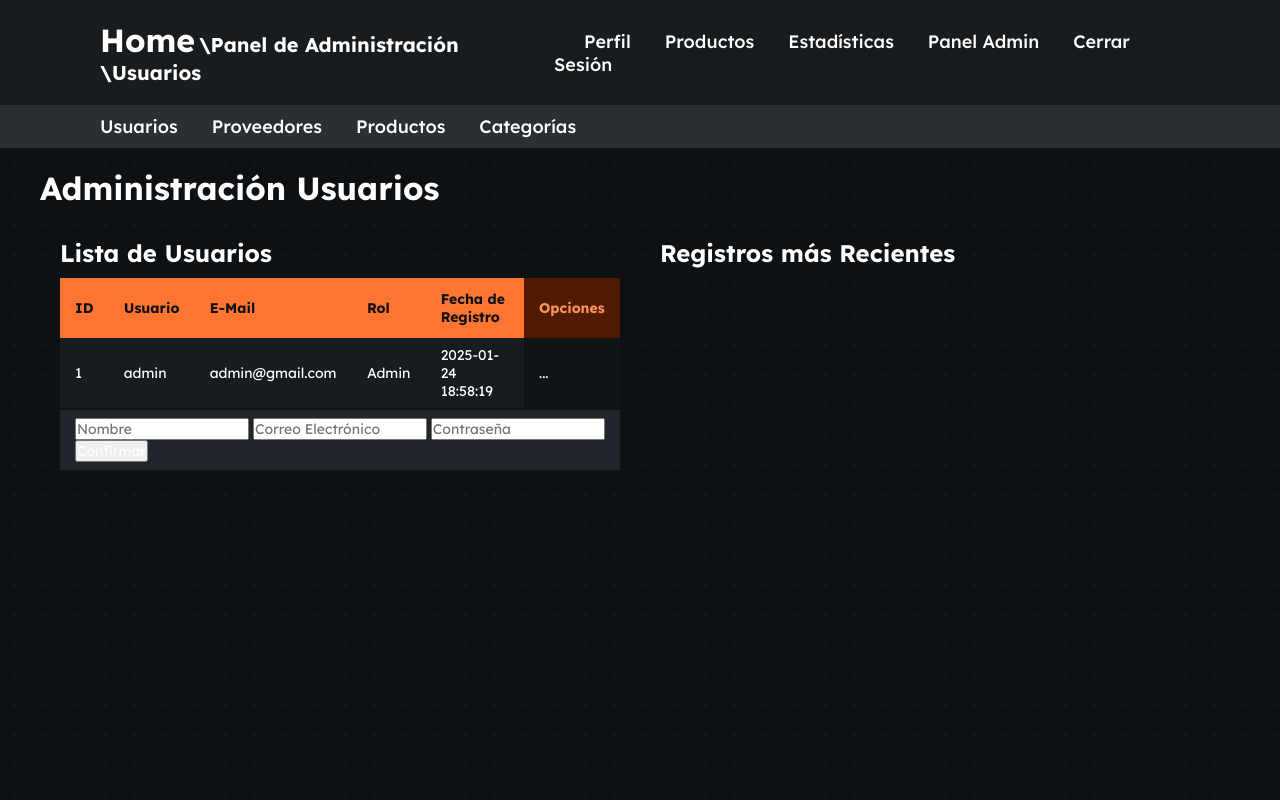
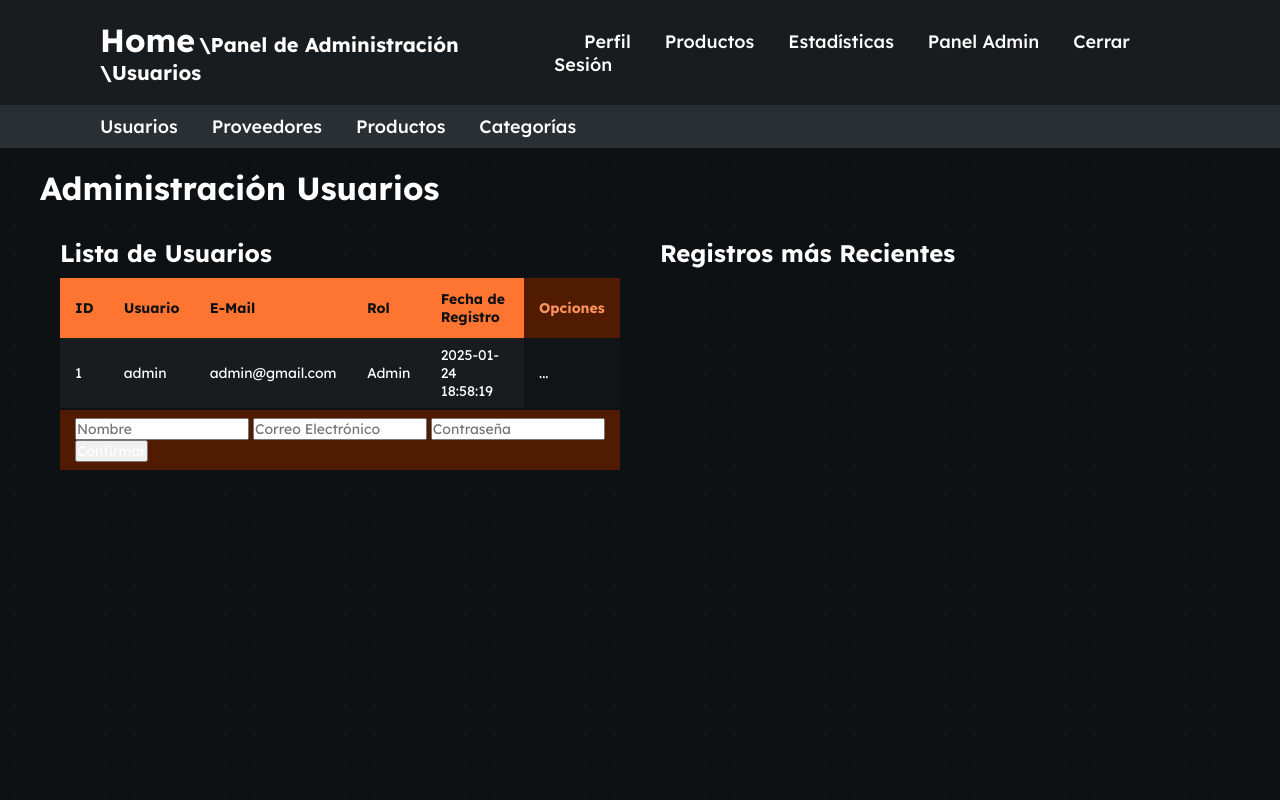
Before and after one commit to ElHeyne/ProyectoFinalTS, a Flask app: page /admin-panel/users in a window 1280 px wide. Run offline with Flask 3, Linux system fonts and the light colour scheme; a user stored in the database is signed in; data comes from the database, SQL or seed files in the repository.

Commit message:
Introducción de Variables css
Se añaden variables css para manejar los colores de la pagina de manera dinamica.

Tambien se modifican los nombres de las clases de tables.css y la estructura del mismo.

Se añade el campo autocomplete='off' en admin_users.html

```diff
--- a/src/static/main.css
+++ b/src/static/main.css
@@ -8,7 +8,7 @@
 
 body{
     min-height: 100dvh;
-    background-color: #0e1114; /*Old #181414*/
+    background-color: var(--background-gray); /*Old #181414*/
 }
 
     .general-body{
--- a/src/static/tables.css
+++ b/src/static/tables.css
@@ -7,7 +7,7 @@
 }
 
     /* Titulos de contenido */
-    .table-type-1 thead .thead-title {
+    .table-type-1 thead tr .th-title {
         background-color: #fd7530;
         text-align: left;
         color: #0e1114;
@@ -15,7 +15,7 @@
     }
 
     /* Titulos de optiones */
-    .table-type-1 thead .thead-option {
+    .table-type-1 thead tr .th-option {
         background-color: #501b00;
         text-align: left;
         color: #fd935d;
@@ -38,20 +38,36 @@
     }
 
     /* Fila de opciones */
-    .table-type-1 tbody .tbody-option {
+    .table-type-1 tbody tr .td-option {
         background-color: #101416;
         border-bottom: 2px solid #0e1114;
         transition: 0.2s;
     }
 
-    .table-type-1.alternate tbody tr:nth-of-type(even) .tbody-option {
+    .table-type-1.alternate tbody tr:nth-of-type(even) .td-option {
         background-color: #151a1f;
     }
 
-    .table-type-1.table-type-1.hover tbody tr:hover .tbody-option {
+    .table-type-1.hover tbody tr:hover .td-option {
         color: #fd935d;
         background-color: #0e1114;
     }
+
+    /* Fila de formulario */
+    .table-type-1 tbody tr .td-form {
+        background-color: #501b00;
+        border-bottom: 2px solid #0e1114;
+    }
+
+    .table-type-1.alternate tbody tr:nth-of-type(even) .td-form {
+        background-color: #501b00;
+    }
+
+    .table-type-1.hover tbody tr:hover .td-form {
+        color: #fd935d;
+        background-color: #501b00;
+    }
+
 
     /* Tamaño de celdas */
     .table-type-1 tbody td {
--- /dev/null
+++ b/src/static/variables.css
@@ -0,0 +1,3 @@
+:root {
+    --background-gray: #0e1114;
+}
--- a/src/templates/admin.html
+++ b/src/templates/admin.html
@@ -8,6 +8,7 @@
     <title>Panel de Administrador</title>
 
     <!--stylesheets-->
+    <link rel="stylesheet" href="../static/variables.css">
     <link rel="stylesheet" href="../static/main.css">
     <link rel="stylesheet" href="../static/containers.css">
     <link rel="stylesheet" href="../static/navbars.css">
--- a/src/templates/admin_categories.html
+++ b/src/templates/admin_categories.html
@@ -8,6 +8,7 @@
     <title>Panel de Administrador - Categorías</title>
 
     <!--stylesheets-->
+    <link rel="stylesheet" href="../static/variables.css">
     <link rel="stylesheet" href="../static/main.css">
     <link rel="stylesheet" href="../static/containers.css">
     <link rel="stylesheet" href="../static/navbars.css">
--- a/src/templates/admin_products.html
+++ b/src/templates/admin_products.html
@@ -8,6 +8,7 @@
     <title>Panel de Administrador - Productos</title>
 
     <!--stylesheets-->
+    <link rel="stylesheet" href="../static/variables.css">
     <link rel="stylesheet" href="../static/main.css">
     <link rel="stylesheet" href="../static/containers.css">
     <link rel="stylesheet" href="../static/navbars.css">
--- a/src/templates/admin_suppliers.html
+++ b/src/templates/admin_suppliers.html
@@ -8,6 +8,7 @@
     <title>Panel de Administrador - Proveedores</title>
 
     <!--stylesheets-->
+    <link rel="stylesheet" href="../static/variables.css">
     <link rel="stylesheet" href="../static/main.css">
     <link rel="stylesheet" href="../static/containers.css">
     <link rel="stylesheet" href="../static/navbars.css">
--- a/src/templates/admin_users.html
+++ b/src/templates/admin_users.html
@@ -8,6 +8,7 @@
     <title>Panel de Administrador - Usuarios</title>
 
     <!--stylesheets-->
+    <link rel="stylesheet" href="../static/variables.css">
     <link rel="stylesheet" href="../static/main.css">
     <link rel="stylesheet" href="../static/containers.css">
     <link rel="stylesheet" href="../static/navbars.css">
@@ -64,13 +65,13 @@
             <table class="table-type-1 alternate hover">
                 <thead>
                     <tr>
-                        <th class="thead-title">ID</th>
-                        <th class="thead-title">Usuario</th>
-                        <th class="thead-title">E-Mail</th>
-                        <th class="thead-title">Rol</th>
-                        <th class="thead-title">Fecha de Registro</th>
+                        <th class="th-title">ID</th>
+                        <th class="th-title">Usuario</th>
+                        <th class="th-title">E-Mail</th>
+                        <th class="th-title">Rol</th>
+                        <th class="th-title">Fecha de Registro</th>
 
-                        <th class="thead-option">Opciones</th>
+                        <th class="th-option">Opciones</th>
                     </tr>
                 </thead>
                 <tbody>
@@ -89,17 +90,17 @@
                         </td>
                         <td>{{user.user_register_date}}</td>
 
-                        <td class="tbody-option">...</td>
+                        <td class="td-option">...</td>
                     </tr>
                     {% endfor %}
                     {% endif %}
                     <tr>
-                        <td colspan="6">
+                        <td class="td-form" colspan="6">
                             <section class="flex-container flex-jst-sa">
                                 <form action="#" class="table-form-type-1">
-                                    <input type="text" id="name_input" placeholder="Nombre" name="txtEmail" required>
-                                    <input type="email" id="email_input" placeholder="Correo Electrónico" name="txtEmail" required>
-                                    <input type="password" id="password_input" placeholder="Contraseña" name="txtPassword" required>
+                                    <input type="text" id="name_input" placeholder="Nombre" name="txtEmail" required autocomplete="off">
+                                    <input type="email" id="email_input" placeholder="Correo Electrónico" name="txtEmail" required autocomplete="off">
+                                    <input type="password" id="password_input" placeholder="Contraseña" name="txtPassword" required autocomplete="off">
                                     <input type="submit" value="Confirmar">
                                 </form>
                             </section>
--- a/src/templates/index.html
+++ b/src/templates/index.html
@@ -8,6 +8,7 @@
     <title>Página Principal</title>
 
     <!--stylesheets-->
+    <link rel="stylesheet" href="../static/variables.css">
     <link rel="stylesheet" href="../static/main.css">
     <link rel="stylesheet" href="../static/containers.css">
     <link rel="stylesheet" href="../static/navbars.css">
--- a/src/templates/index_products.html
+++ b/src/templates/index_products.html
@@ -8,6 +8,7 @@
     <title>Productos</title>
 
     <!--stylesheets-->
+    <link rel="stylesheet" href="../static/variables.css">
     <link rel="stylesheet" href="../static/main.css">
     <link rel="stylesheet" href="../static/containers.css">
     <link rel="stylesheet" href="../static/navbars.css">
--- a/src/templates/index_profile.html
+++ b/src/templates/index_profile.html
@@ -8,6 +8,7 @@
     <title>Perfil</title>
 
     <!--stylesheets-->
+    <link rel="stylesheet" href="../static/variables.css">
     <link rel="stylesheet" href="../static/main.css">
     <link rel="stylesheet" href="../static/containers.css">
     <link rel="stylesheet" href="../static/navbars.css">
--- a/src/templates/index_statistics.html
+++ b/src/templates/index_statistics.html
@@ -8,6 +8,7 @@
     <title>Estadísticas</title>
 
     <!--stylesheets-->
+    <link rel="stylesheet" href="../static/variables.css">
     <link rel="stylesheet" href="../static/main.css">
     <link rel="stylesheet" href="../static/containers.css">
     <link rel="stylesheet" href="../static/navbars.css">
--- a/src/templates/login.html
+++ b/src/templates/login.html
@@ -8,6 +8,7 @@
     <title>Login</title>
 
     <!--stylesheets-->
+    <link rel="stylesheet" href="../static/variables.css">
     <link rel="stylesheet" href="../static/main.css">
     <link rel="stylesheet" href="../static/unregistered.css">
 
--- a/src/templates/register.html
+++ b/src/templates/register.html
@@ -8,6 +8,7 @@
     <title>Register</title>
 
     <!--stylesheets-->
+    <link rel="stylesheet" href="../static/variables.css">
     <link rel="stylesheet" href="../static/main.css">
     <link rel="stylesheet" href="../static/unregistered.css">
 
```
